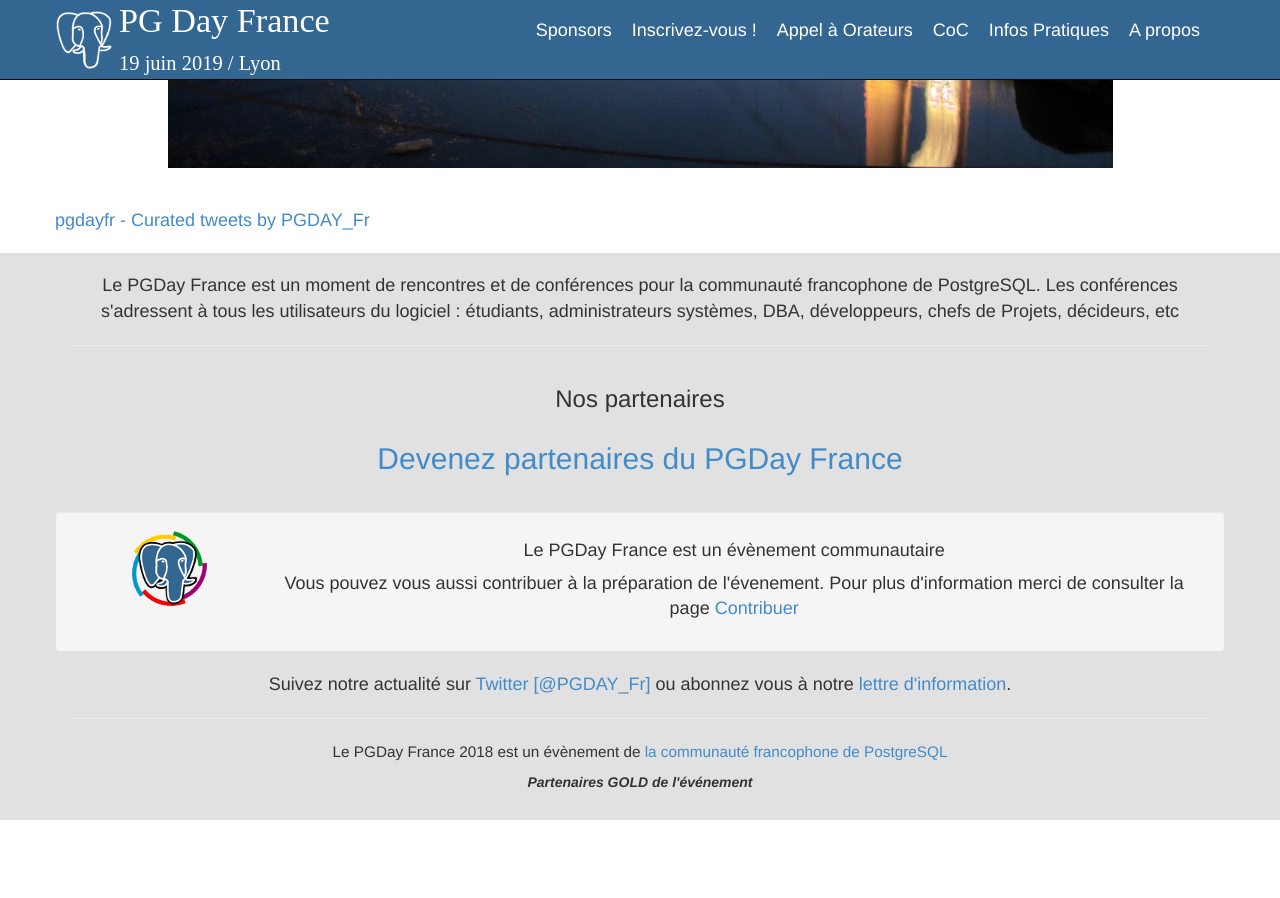
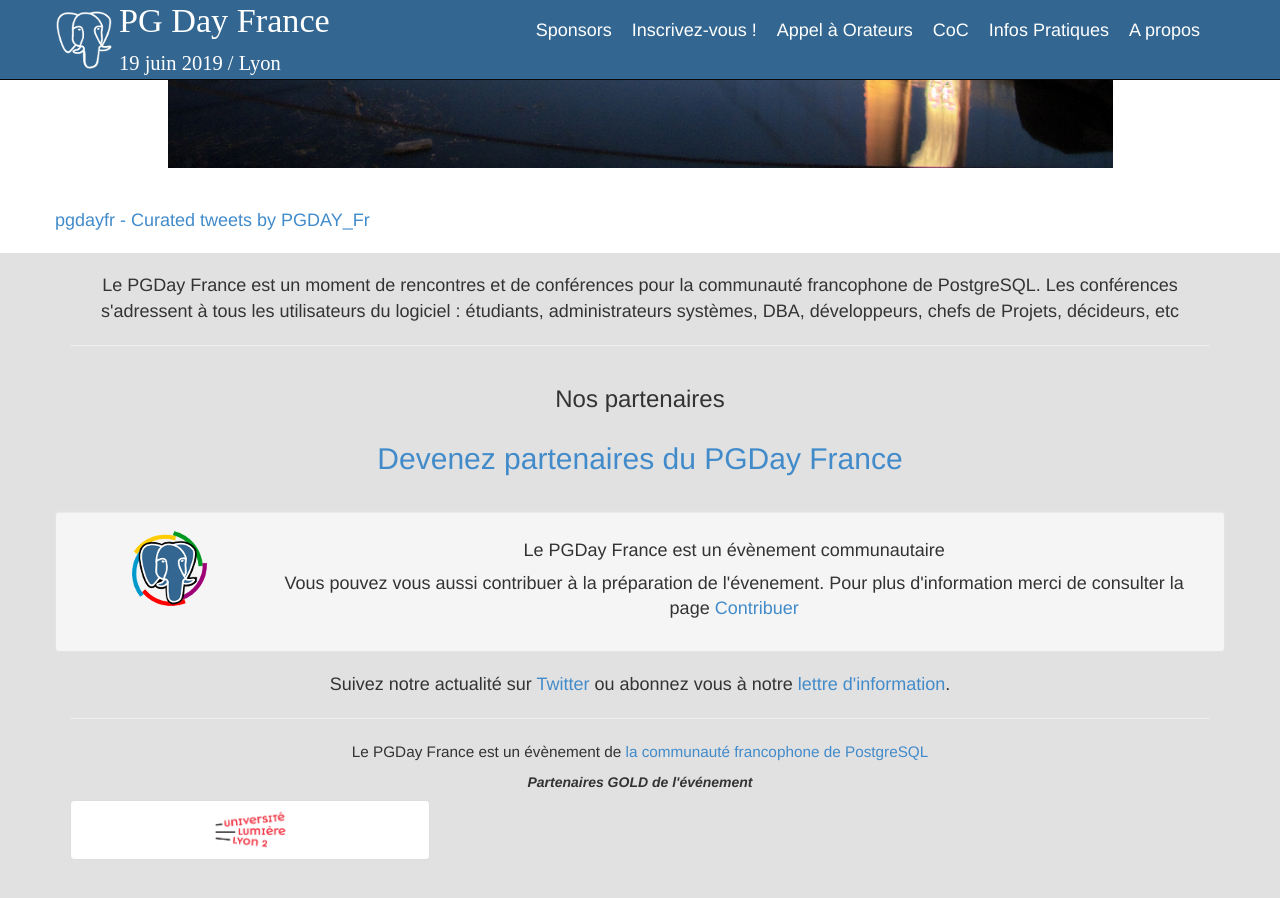
Before and after one commit to postgresqlfr/2024.pgday.fr, a Jekyll site: the page built from index.html, in a window 1280 px wide and 900 px high, scrolled down 611 px. Built offline with Jekyll 4.4.1, drawn with Linux system fonts in a browser that asks for light colours; comment, search, counter and statistics services are not loaded; before the commit the page ends 1431 px from its top, so only the background shows below that.

Commit message:
logo Lyon2

```diff
--- a/_layouts/default.html
+++ b/_layouts/default.html
@@ -57,9 +57,9 @@
       <footer>
         <div class="row">
           <div class="col-lg-12 text-center">
-            <p>Suivez notre actualité sur <a href="https://twitter.com/PGDAY_Fr" data-lang="fr" title="Page Twitter du PGDay France">Twitter [@PGDAY_Fr]</a> ou abonnez vous à notre <a href="http://eepurl.com/wqJTP">lettre d'information</a>.</p>
+            <p>Suivez notre actualité sur <a href="https://twitter.com/PGDAY_Fr" data-lang="fr" title="Page Twitter du PGDay France">Twitter</a> ou abonnez vous à notre <a href="http://eepurl.com/wqJTP">lettre d'information</a>.</p>
             <hr>
-            <small>Le PGDay France 2018 est un évènement de <a href="http://www.postgresql.fr" title="Site de la communauté PostgreSQL francophone"> la communauté francophone de PostgreSQL</a></small>
+            <small>Le PGDay France est un évènement de <a href="http://www.postgresql.fr" title="Communauté PostgreSQL francophone"> la communauté francophone de PostgreSQL</a></small>
           </div>
         </div>
 
@@ -67,6 +67,11 @@
         <h5>Partenaires GOLD de l'événement</h5>
 
         <div class="row text-center container-fluid" id="sponsors">
+          <div class="col-xs-4 col-md-4">
+            <a href="https://www.univ-lyon2.fr/" class="thumbnail">
+              <img src="img/lyon2.png" alt="Université Lyon2" />
+            </a>
+          </div>
 <!--
           <div class="col-xs-4 col-md-4">
             <a href="https://dalibo.com" class="thumbnail">
```
